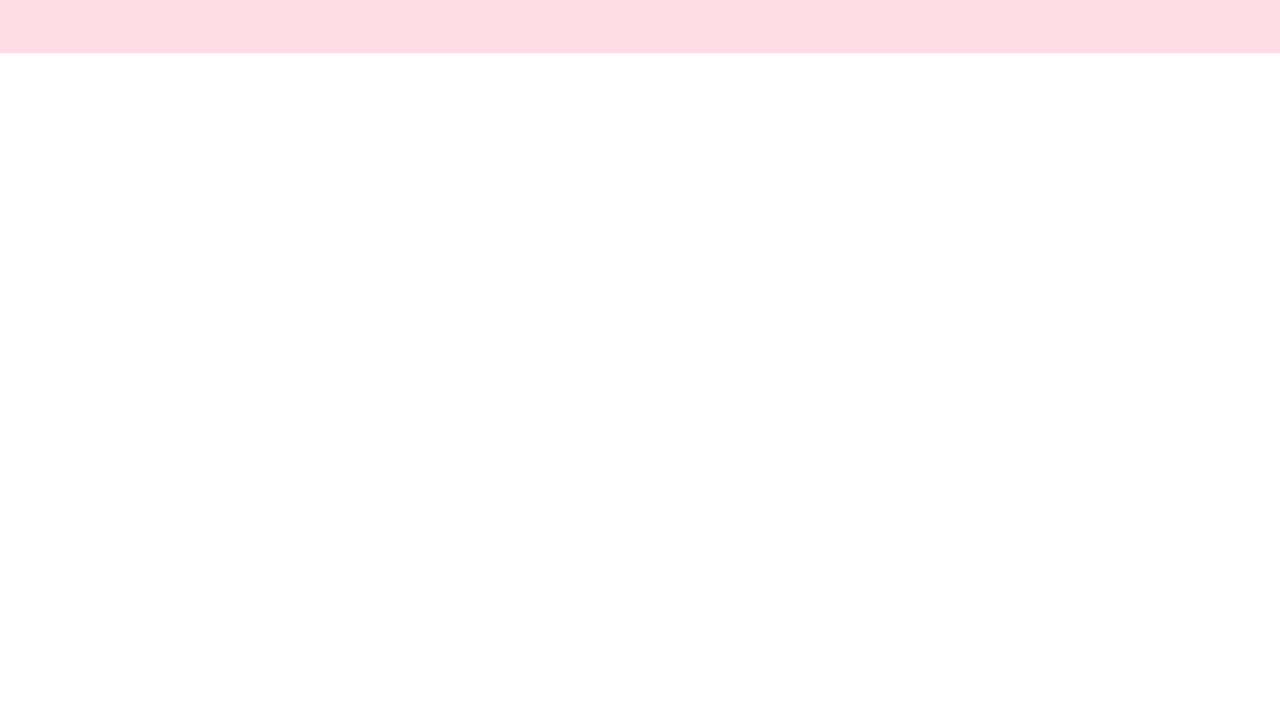
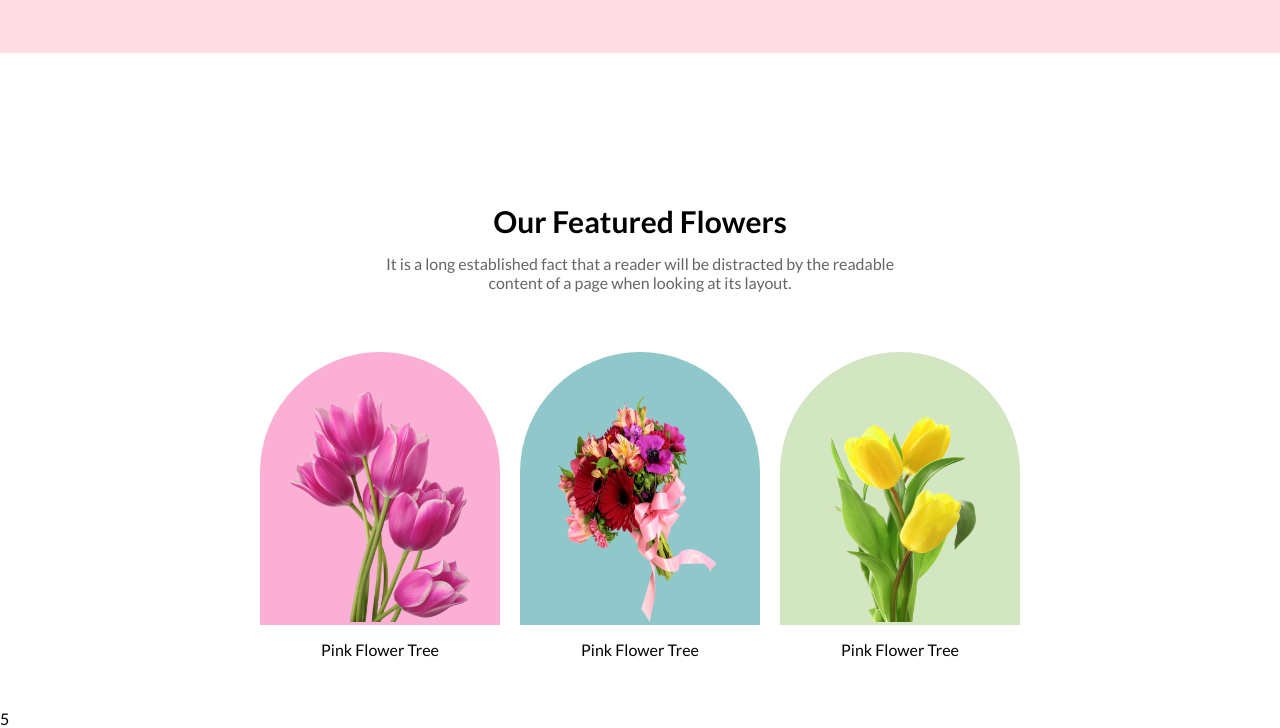
Before and after one commit to RaihanaFerdousi/Flower-Sho-, a plain HTML site: page index.html in a window 1280 px wide. Shown: the part 611-1339 px from the top of the page. Before the commit the page ends 800 px from the top, so only its background shows below. Drawn offline with Linux system fonts and the light colour scheme.

Commit message:
added flower section

```diff
--- a/index.html
+++ b/index.html
@@ -15,15 +15,40 @@
                 <button class="btn">Shop Now</button>
             </div>
             <div>
-                <img class="banner-image" src="/Flower Asset/pngwing_10.png" alt="">
+                <img src="/Flower Asset/pngwing_10.png " alt="">
             </div>
         </div>
     </header>
     <main>
-
+        <section>
+            <div class="titles">
+                <h1 class="title">Our Featured Flowers</h1>
+                <p class="description">It is a long established fact that a reader will be distracted by the readable <br> content of a page when looking at its layout.</p>
+            </div>
+            <div class="flower-container">
+                <div>
+                    <div class="flower-1">
+                        <img src="/Flower Asset/pngwing 6.png" alt="">
+                    </div>
+                    <p class="name">Pink Flower Tree</p>
+                </div>
+                <div>
+                    <div  class="flower-2">
+                        <img src="/Flower Asset/pngwing 5.png" alt="">
+                    </div>
+                    <p class="name">Pink Flower Tree</p>
+                </div>
+                <div>
+                    <div  class="flower-3">
+                        <img src="/Flower Asset/pngwing 7.png" alt="">
+                    </div>
+                    <p class="name">Pink Flower Tree</p>
+                </div>
+            </div>
+        </section>
     </main>
     <footer>
 
     </footer>
 </body>
-</html>
+</html>5
--- a/style/style.css
+++ b/style/style.css
@@ -40,6 +40,68 @@ body{
     border-radius: 5px;
 }
 
-.banner-image{
-    height: ;
+
+/* main */
+main{
+    margin: 50px 150px;
 }
+
+/* Flower section */
+
+.titles{
+    text-align: center;
+    margin-top: 150px;
+    margin-bottom: 60px;
+}
+
+.title{
+    font-size: 30px;
+    margin-bottom: 15px;
+}
+
+.description{
+    color: #656565;
+}
+
+
+
+.flower-container{
+    display: flex;
+    margin-bottom: 20px;
+    align-items: center;
+    gap: 20px;
+    justify-content: center;
+}
+
+.flower-1{
+    background-color: #fbafd4;
+    padding: 0 30px;
+    padding-top: 40px;
+    border-top-left-radius: 150px;
+    border-top-right-radius: 150px;
+}
+.flower-2{
+    background-color: #90c7ca;
+    padding: 0 30px;
+    padding-top: 40px;
+    border-top-left-radius: 150px;
+    border-top-right-radius: 150px;
+}
+.flower-3{
+    background-color: #aed08e89;
+    padding: 0 30px;
+    padding-top: 40px;
+    border-top-left-radius: 150px;
+    border-top-right-radius: 150px;
+}
+
+.name{
+    text-align: center;
+    margin-top: 15px;
+    color: 272727;
+}
+
+.flower-container img{
+    height: 230px;
+    width: 180px;
+}
```
